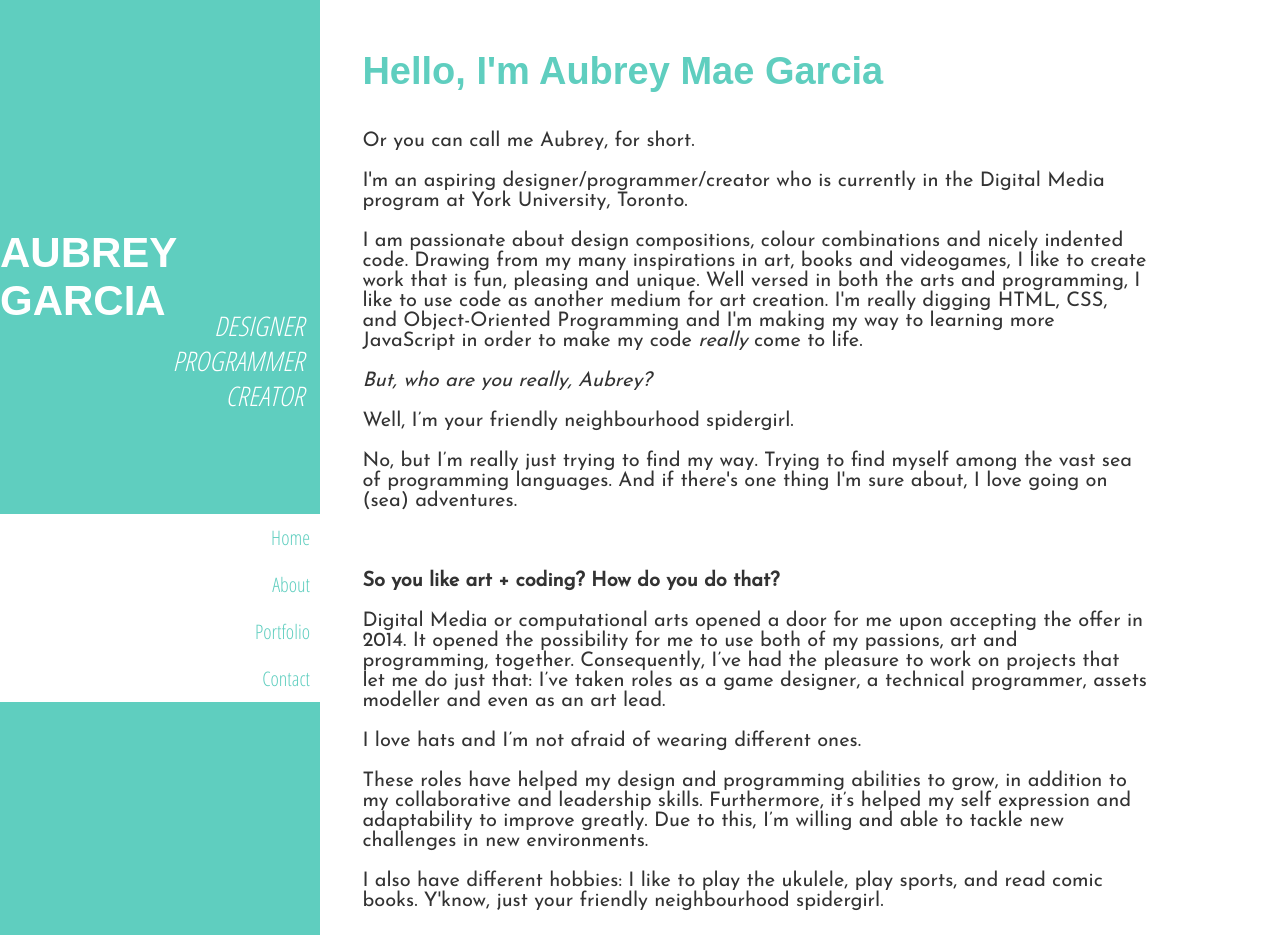
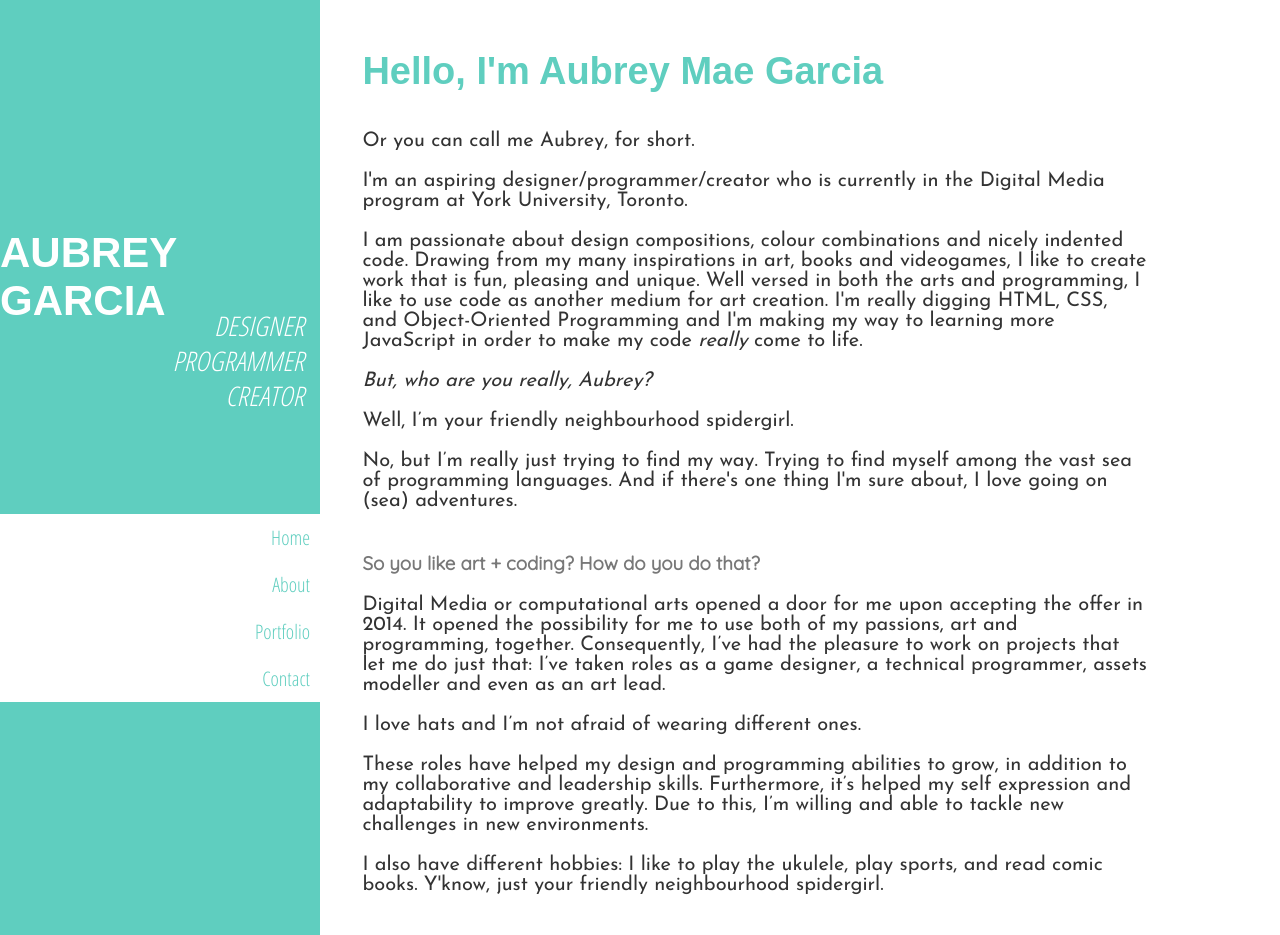
Before and after one commit to aubreymae/-old-aubreymae.github.io, a Jekyll site: the page built from about.html, in a window 1280 px wide and 935 px high. Built offline with Jekyll 4.4.1, drawn with Linux system fonts in a browser that asks for light colours; some web fonts are replaced.

Commit message:
Updated about

```diff
--- a/about.html
+++ b/about.html
@@ -19,9 +19,9 @@ permalink: /about
     <br></br>
     No, but I’m really just trying to find my way. Trying to find myself among the vast sea of programming languages. And if there's one thing I'm sure about, I love going on (sea) adventures.
     <br></br>
-    <br></br>
-    <b>So you like art + coding? How do you do that?</b>
-    <br></br>
+	</p>
+  <h3>So you like art + coding? How do you do that?</h3>
+	<p class="content-page-text">
     Digital Media or computational arts opened a door for me upon accepting the offer in 2014. It opened the possibility for me to use both of my passions, art and programming, together. Consequently, I’ve had the pleasure to work on projects that let me do just that: I’ve taken roles as a game designer, a technical programmer, assets modeller and even as an art lead.
     <br></br>
     I love hats and I’m not afraid of wearing different ones.
@@ -29,6 +29,5 @@ permalink: /about
     These roles have helped my design and programming abilities to grow, in addition to my collaborative and leadership skills. Furthermore, it’s helped my self expression and adaptability to improve greatly. Due to this, I’m willing and able to tackle new challenges in new environments.
     <br></br>
     I also have different hobbies: I like to play the ukulele, play sports, and read comic books. Y'know, just your friendly neighbourhood spidergirl.
-
 	</p>
 </div>
```
